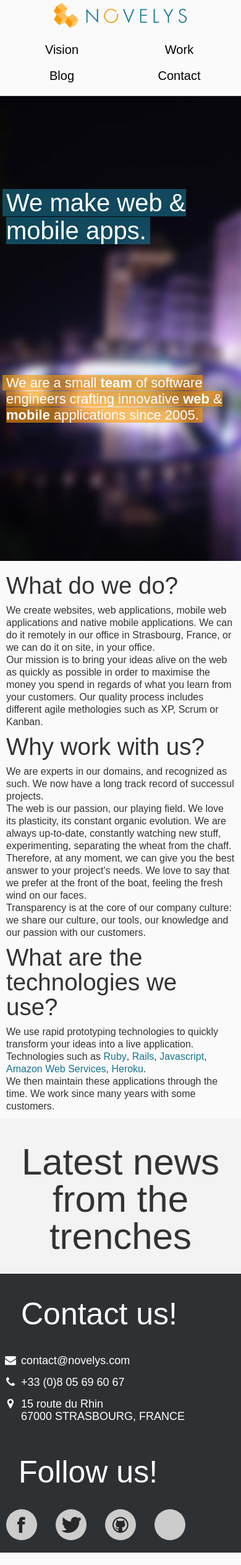
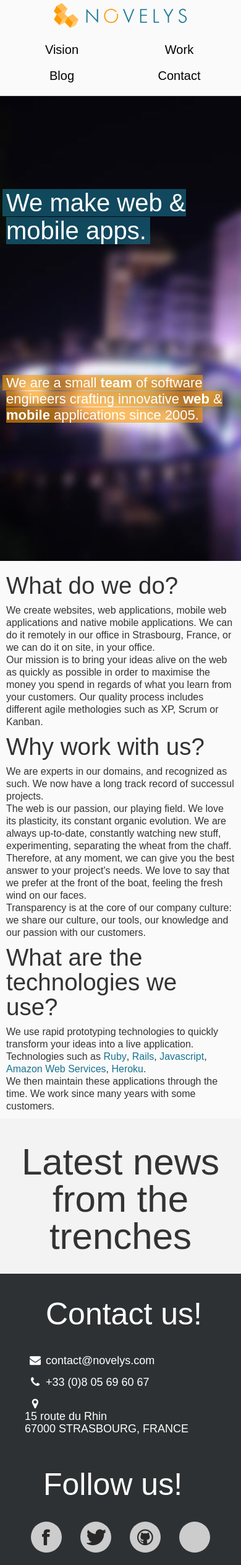
Before and after one commit to novelys/novelys.github.com, a Jekyll site: the page built from index.html, in a window 390 px wide. Shown: the whole page at 62% size. Built offline with Jekyll 4.4.1, drawn with Linux system fonts in a browser that asks for light colours; nearby versions of some CDN libraries.

Commit message:
better responsivity for small phones

```diff
--- a/_layouts/default.html
+++ b/_layouts/default.html
@@ -65,7 +65,7 @@
     <footer>
       <div class="container">
         <div class="row">
-          <div class="span12">
+          <div class="span6">
             <div class="pull-left">
               <ul class="contact">
                 <li class="clearfix">
@@ -90,6 +90,8 @@
                 </li>
               </ul>
             </div>
+          </div>
+          <div class="span6">
             <div class="pull-right">
               <div class="cursive">Follow us!</div>
               <ul class="unstyled inline social">
--- a/css/extra.css
+++ b/css/extra.css
@@ -508,6 +508,11 @@ footer .social li a:hover {
     margin-left: 30px;
   }
 
+  footer .span6 {
+    width:310px;
+    margin:0 auto;
+  }
+
   .cubes {
     display: none;
   }
```
